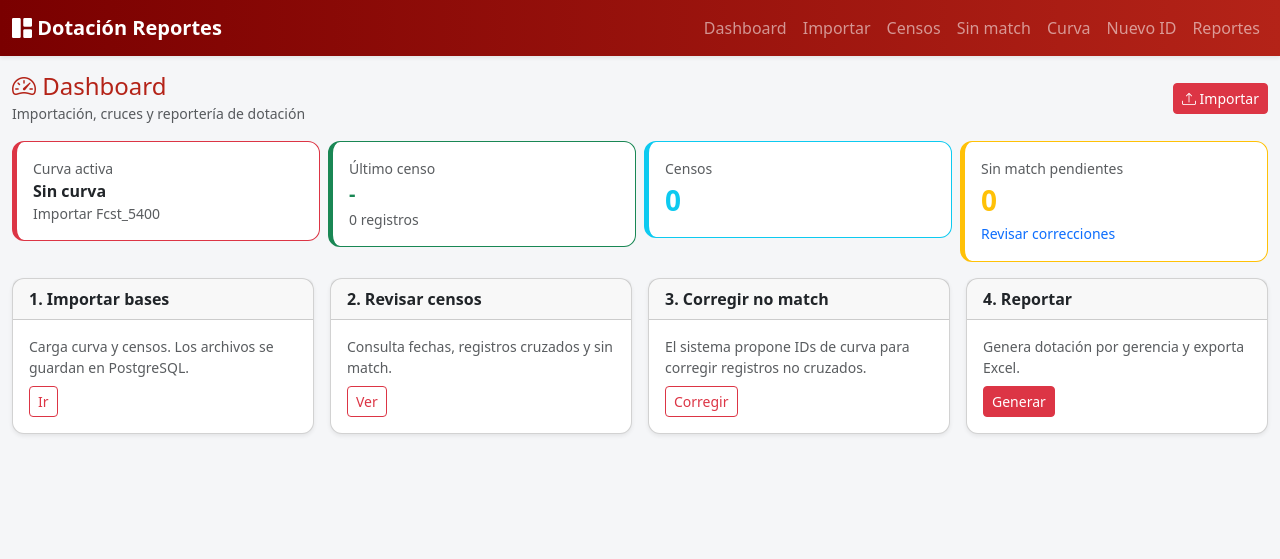
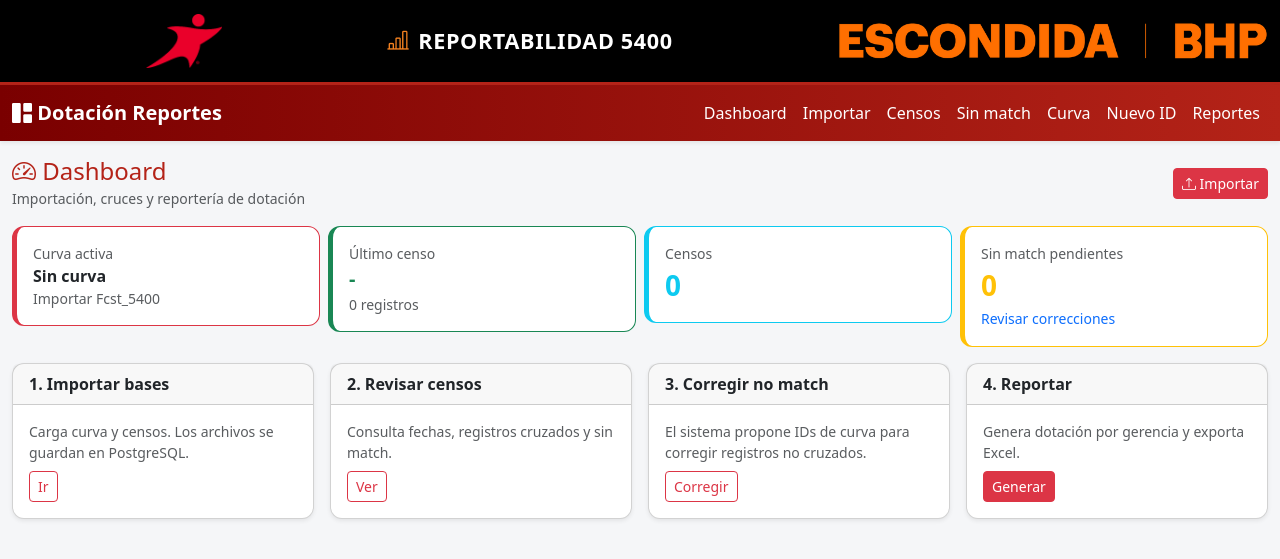
Before and after one commit to Javier-9690/reportabilidad5400, a Flask app: page / in a window 1280 px wide. Shown: the top 559 px of the page. Run offline with Flask 3, Linux system fonts and the light colour scheme; data that the repository does not hold is empty.

Commit message:
Add files via upload

```diff
--- a/static/css/styles.css
+++ b/static/css/styles.css
@@ -1,3 +1,179 @@
+:root{
+    --brand-red:#b42318;
+    --brand-red-dark:#7a0000;
+    --brand-red-strong:#ff0000;
+    --soft-red:#f8c9cd;
+    --brand-orange:#f58220;
+}
 
-:root{--brand-red:#b42318;--brand-red-strong:#ff0000;--soft-red:#f8c9cd}body{background:#f5f6f8}.app-navbar{background:linear-gradient(90deg,#7a0000,#b42318)}.text-primary-red{color:var(--brand-red)}.kpi-card{border-left-width:5px}.card{border-radius:.75rem}.report-table-wrapper{max-height:72vh;border:1px solid #111;background:white}.report-table{font-size:.76rem;white-space:nowrap}.report-table thead th{background:var(--brand-red-strong)!important;color:#fff;text-align:center;vertical-align:middle;border-color:#111!important}.report-table .date-header{height:86px;writing-mode:vertical-rl;transform:rotate(180deg);font-size:.7rem}.report-table tbody td{background:var(--soft-red);border-color:#111!important;text-align:center}.report-table tbody td:first-child{text-align:left;background:#fff;font-weight:700}.report-table .total-col{background:#ffff00!important;font-weight:700}.report-table .total-row td{background:var(--brand-red-strong)!important;color:#fff;font-weight:700}.report-table .total-row td.total-col{background:#ffff00!important;color:#111}.conclusion-card{border-left:5px solid var(--brand-red)}
-.no-match-table td{vertical-align:top}.no-match-table .border{border-color:#f0b4b4!important}.btn-icon{width:30px;height:30px;display:inline-flex;align-items:center;justify-content:center}
+body{
+    background:#f5f6f8;
+}
+
+.brand-header{
+    background:#000;
+    border-bottom:3px solid var(--brand-red);
+}
+
+.brand-header-inner{
+    min-height:82px;
+    display:flex;
+    align-items:center;
+    justify-content:space-between;
+    gap:1rem;
+    padding-top:.45rem;
+    padding-bottom:.45rem;
+}
+
+.brand-logo-link{
+    display:inline-flex;
+    align-items:center;
+    text-decoration:none;
+}
+
+.brand-logo{
+    display:block;
+    object-fit:contain;
+    max-width:100%;
+}
+
+.brand-logo-aramark{
+    height:54px;
+    max-width:210px;
+}
+
+.brand-logo-escondida{
+    height:64px;
+    max-width:430px;
+}
+
+.brand-title{
+    align-items:center;
+    gap:.55rem;
+    color:#fff;
+    font-size:1.35rem;
+    font-weight:800;
+    letter-spacing:.03em;
+    text-transform:uppercase;
+}
+
+.brand-title i{
+    color:var(--brand-orange);
+}
+
+.app-navbar{
+    background:linear-gradient(90deg,var(--brand-red-dark),var(--brand-red));
+}
+
+.app-navbar .navbar-brand,
+.app-navbar .nav-link{
+    color:#fff!important;
+}
+
+.app-navbar .nav-link:hover,
+.app-navbar .nav-link:focus{
+    color:#ffd6d6!important;
+}
+
+.text-primary-red{
+    color:var(--brand-red);
+}
+
+.kpi-card{
+    border-left-width:5px;
+}
+
+.card{
+    border-radius:.75rem;
+}
+
+.report-table-wrapper{
+    max-height:72vh;
+    border:1px solid #111;
+    background:white;
+}
+
+.report-table{
+    font-size:.76rem;
+    white-space:nowrap;
+}
+
+.report-table thead th{
+    background:var(--brand-red-strong)!important;
+    color:#fff;
+    text-align:center;
+    vertical-align:middle;
+    border-color:#111!important;
+}
+
+.report-table .date-header{
+    height:86px;
+    writing-mode:vertical-rl;
+    transform:rotate(180deg);
+    font-size:.7rem;
+}
+
+.report-table tbody td{
+    background:var(--soft-red);
+    border-color:#111!important;
+    text-align:center;
+}
+
+.report-table tbody td:first-child{
+    text-align:left;
+    background:#fff;
+    font-weight:700;
+}
+
+.report-table .total-col{
+    background:#ffff00!important;
+    font-weight:700;
+}
+
+.report-table .total-row td{
+    background:var(--brand-red-strong)!important;
+    color:#fff;
+    font-weight:700;
+}
+
+.report-table .total-row td.total-col{
+    background:#ffff00!important;
+    color:#111;
+}
+
+.conclusion-card{
+    border-left:5px solid var(--brand-red);
+}
+
+.no-match-table td{
+    vertical-align:top;
+}
+
+.no-match-table .border{
+    border-color:#f0b4b4!important;
+}
+
+.btn-icon{
+    width:30px;
+    height:30px;
+    display:inline-flex;
+    align-items:center;
+    justify-content:center;
+}
+
+@media (max-width: 767.98px){
+    .brand-header-inner{
+        min-height:64px;
+    }
+    .brand-logo-aramark{
+        height:38px;
+        max-width:145px;
+    }
+    .brand-logo-escondida{
+        height:44px;
+        max-width:210px;
+    }
+    .navbar-brand{
+        font-size:1rem;
+    }
+}
--- a/templates/base.html
+++ b/templates/base.html
@@ -10,12 +10,24 @@
     {% block head %}{% endblock %}
 </head>
 <body>
+<header class="brand-header">
+    <div class="container-fluid brand-header-inner">
+        <a class="brand-logo-link" href="{{ url_for('dashboard') }}" aria-label="Inicio">
+            <img src="{{ url_for('static', filename='img/aramark.png') }}" class="brand-logo brand-logo-aramark" alt="Aramark">
+        </a>
+        <div class="brand-title d-none d-md-flex">
+            <i class="bi bi-bar-chart-line"></i>
+            <span>Reportabilidad 5400</span>
+        </div>
+        <img src="{{ url_for('static', filename='img/escondida_bhp.png') }}" class="brand-logo brand-logo-escondida" alt="Escondida BHP">
+    </div>
+</header>
 <nav class="navbar navbar-expand-lg navbar-dark app-navbar shadow-sm">
     <div class="container-fluid">
         <a class="navbar-brand fw-bold" href="{{ url_for('dashboard') }}">
             <i class="bi bi-grid-1x2-fill"></i> Dotación Reportes
         </a>
-        <button class="navbar-toggler" data-bs-toggle="collapse" data-bs-target="#mainNav">
+        <button class="navbar-toggler" type="button" data-bs-toggle="collapse" data-bs-target="#mainNav" aria-controls="mainNav" aria-expanded="false" aria-label="Abrir navegación">
             <span class="navbar-toggler-icon"></span>
         </button>
         <div class="collapse navbar-collapse" id="mainNav">
```
Also changed, not shown: static/img/aramark.png (added), static/img/escondida_bhp.png (added).
